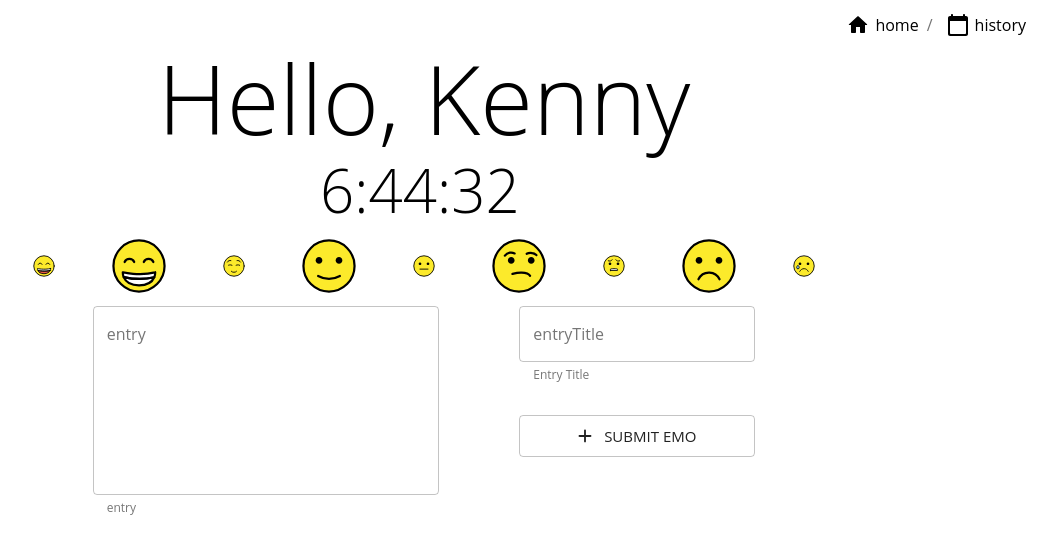
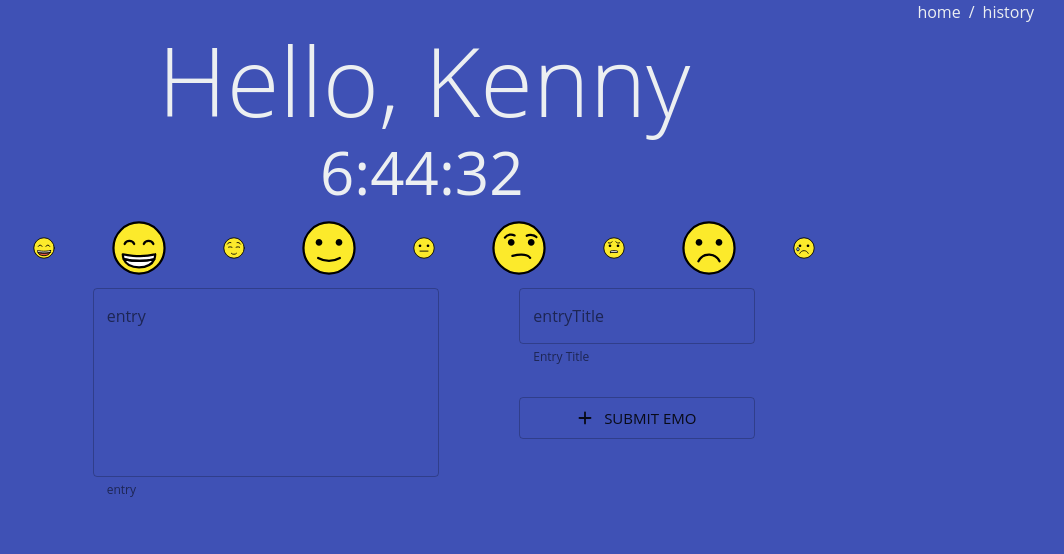
Before and after one commit to kennyctran/emo-check, a React app: page / in a window 1280 px wide. Shown: the top 554 px of the page, without its empty margins (216-1280 px from the left). Built offline with nearby package versions, Linux system fonts and the light colour scheme; the HTML template or start-up script is replaced by a standard one.

Commit message:
Implemented theming for navbar as well as for home greeting and time

```diff
--- a/src/App.js
+++ b/src/App.js
@@ -10,36 +10,42 @@ import Nav from "./components/Nav";
 import {
   createMuiTheme,
   responsiveFontSizes,
-  ThemeProvider,
+  MuiThemeProvider,
 } from "@material-ui/core/styles";
+import CssBaseline from "@material-ui/core/CssBaseline";
+import Indigo from "@material-ui/core/colors/Indigo";
+import blueGrey from "@material-ui/core/colors/blueGrey";
+import Blue from "@material-ui/core/colors/Blue";
 
-const theme = createMuiTheme({
+let theme = createMuiTheme({
   typography: {
     fontFamily: ["Darker Grotesque", "Open Sans", "sans-serif"],
   },
-  // props: {
-  //   MuiTypography: {
-  //     variantMapping: {
-  //       h1: "h1",
-  //       h2: "h2",
-  //       h3: "h3",
-  //       h4: "h4",
-  //       h5: "h5",
-  //       h6: "h6",
-  //       subtitle1: "span",
-  //       subtitle2: "span",
-  //       body1: "p",
-  //       body2: "p",
-  //     },
-  //   },
-  // },
+  palette: {
+    primary: {
+      main: Blue[100],
+      light: Blue[50],
+      dark: Blue[300],
+    },
+    secondary: {
+      main: blueGrey[50],
+      light: "#ffffff",
+      dark: blueGrey[200],
+    },
+    background: {
+      default: Indigo[500],
+    },
+  },
 });
+
+theme = responsiveFontSizes(theme);
 
 export default function App() {
   // TODO: Add state to keep track of time of day for theme?
   return (
     <Router>
-      <ThemeProvider theme={theme}>
+      <MuiThemeProvider theme={theme}>
+        <CssBaseline />
         <Grid container justify="flex-end">
           <Nav />
           <div style={{ width: "30px" }}>{""}</div>
@@ -67,7 +73,7 @@ export default function App() {
             </Route>
           </Switch>
         </Grid>
-      </ThemeProvider>
+      </MuiThemeProvider>
     </Router>
   );
 }
--- a/src/components/Clock.js
+++ b/src/components/Clock.js
@@ -17,6 +17,7 @@ const useStyles = makeStyles({
   },
   time: {
     width: "50%",
+    fontWeight: "400",
   },
 });
 
@@ -28,7 +29,7 @@ export default function Clock() {
       <div className={classes.timeContainer}>
         <div className={classes.timeSpacer + " spacer"}></div>
         <Grid container justify="center">
-          <Typography className={classes.time} variant="h2">
+          <Typography color="secondary" className={classes.time} variant="h2">
             {time.slice(0, 8)}
           </Typography>
         </Grid>
--- a/src/components/Greeting.js
+++ b/src/components/Greeting.js
@@ -16,7 +16,7 @@ export default function Greeting() {
   const classes = useStyles();
   return (
     <Grid container justify="center">
-      <Typography variant="h1" className={classes.root}>
+      <Typography variant="h1" color="secondary" className={classes.root}>
         {message + name}
       </Typography>
     </Grid>
--- a/src/components/Nav.js
+++ b/src/components/Nav.js
@@ -2,38 +2,44 @@ import React from "react";
 import Breadcrumbs from "@material-ui/core/Breadcrumbs";
 import { Link as RouterLink } from "react-router-dom";
 import { makeStyles } from "@material-ui/core/styles";
-import HomeRoundedIcon from "@material-ui/icons/HomeRounded";
-import CalendarTodayRoundedIcon from "@material-ui/icons/CalendarTodayRounded";
+// import HomeRoundedIcon from "@material-ui/icons/HomeRounded";
+// import CalendarTodayRoundedIcon from "@material-ui/icons/CalendarTodayRounded";
+import Grid from "@material-ui/core/Grid";
+import Typography from "@material-ui/core/Typography";
 
-const useStyles = makeStyles({
+const useStyles = makeStyles((theme) => {
+  return {
     link: {
+      color: theme.palette.secondary.main,
+      fontSize: "0.8rem",
       display: "flex",
       alignItems: "center",
-    color: "black",
       textDecoration: "none",
-    "&:visited": {
-      color: "purple",
-    },
+      transition: "all 0.1s ease",
       "&:hover": {
-      color: "blue",
+        color: theme.palette.primary.dark,
       },
     },
     icon: {
+      fontSize: "1.2rem",
       padding: "5px",
     },
+  };
 });
 
 export default function Nav() {
   const classes = useStyles();
   return (
-    <Breadcrumbs aria-label="breadcrumb">
+    <Breadcrumbs color="secondary" aria-label="breadcrumb">
       <RouterLink to="/" className={classes.link}>
-        <HomeRoundedIcon className={classes.icon} />
-        home
+        <Grid container>
+          {/* <HomeRoundedIcon className={classes.icon} /> */}
+          <Typography>home</Typography>
+        </Grid>
       </RouterLink>
       <RouterLink to="/history" className={classes.link}>
-        <CalendarTodayRoundedIcon className={classes.icon} />
-        history
+        {/* <CalendarTodayRoundedIcon className={classes.icon} /> */}
+        <Typography>history</Typography>
       </RouterLink>
     </Breadcrumbs>
   );
```
Lines whose indentation alone changed are shown as unchanged.
